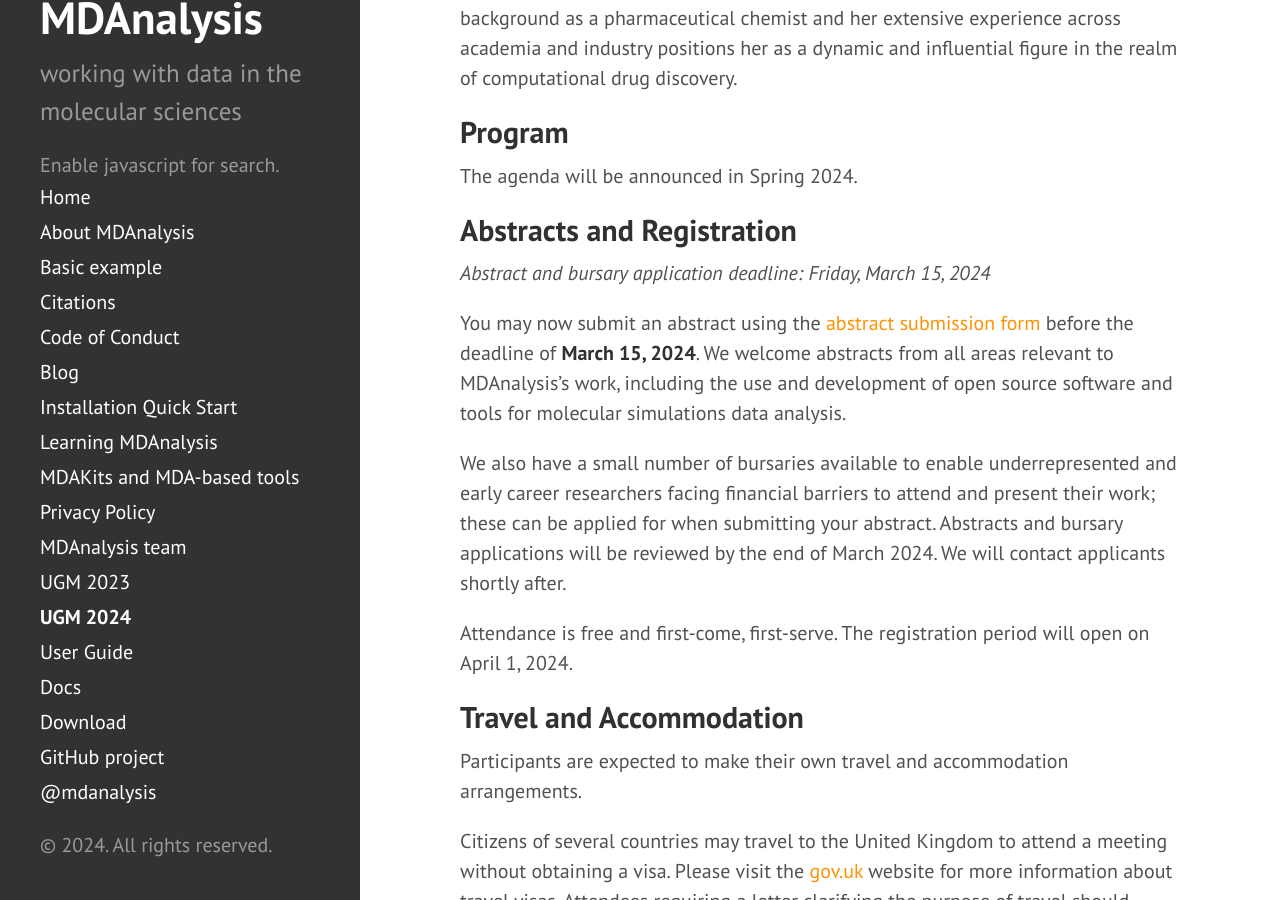
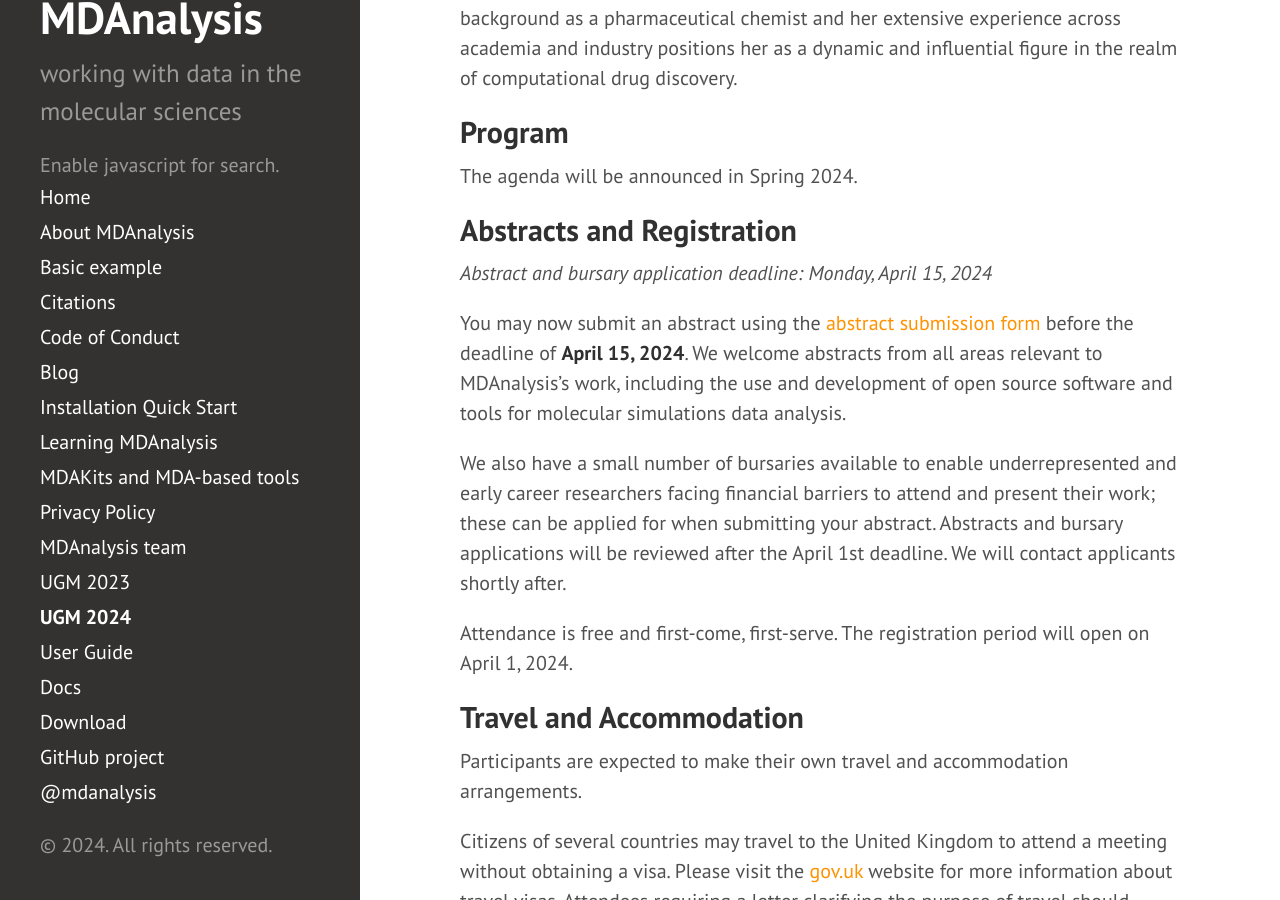
Before and after one commit to MDAnalysis/MDAnalysis.github.io, a Jekyll site: the page built from pages/ugm2024.md, in a window 1280 px wide and 900 px high, scrolled down 1762 px. Built offline with Jekyll 4.4.1, drawn with Linux system fonts in a browser that asks for light colours; comment, search, counter and statistics services are not loaded.

Commit message:
Announce UGM keynote speakers and abstract deadline extension (#369)
* Draft blog post for announcing keynote speakers and abstract deadline extension

* Italicize that extension applies for bursaries

* Add keynote speaker announcement cards

* Update abstract deadline extension on UGM event page

* Expand on alt text for images

* Change deadline to April 15

* Change abstract deadline to April 15

```diff
--- a/pages/ugm2024.md
+++ b/pages/ugm2024.md
@@ -38,11 +38,11 @@ Francesca is a computational chemist with over a decade expertise in target asse
 The agenda will be announced in Spring 2024.
 
 ## Abstracts and Registration
-*Abstract and bursary application deadline: Friday, March 15, 2024*
+*Abstract and bursary application deadline: Monday, April 15, 2024*
 
-You may now submit an abstract using the [abstract submission form](https://forms.gle/usXuZVeM1iZiTDZY8) before the deadline of **March 15, 2024**. We welcome abstracts from all areas relevant to MDAnalysis's work, including the use and development of open source software and tools for molecular simulations data analysis.
+You may now submit an abstract using the [abstract submission form](https://forms.gle/usXuZVeM1iZiTDZY8) before the deadline of **April 15, 2024**. We welcome abstracts from all areas relevant to MDAnalysis's work, including the use and development of open source software and tools for molecular simulations data analysis.
 
-We also have a small number of bursaries available to enable underrepresented and early career researchers facing financial barriers to attend and present their work; these can be applied for when submitting your abstract. Abstracts and bursary applications will be reviewed by the end of March 2024. We will contact applicants shortly after.
+We also have a small number of bursaries available to enable underrepresented and early career researchers facing financial barriers to attend and present their work; these can be applied for when submitting your abstract. Abstracts and bursary applications will be reviewed after the April 1st deadline. We will contact applicants shortly after.
 
 Attendance is free and first-come, first-serve. The registration period will open on April 1, 2024.
 
```
Also changed, not shown: _posts/2024-03-14-ugm2024-updates.md (added, +30 -0 lines), public/images/UGM 2024 Speaker Announcement Cards - Mey.png (added), public/images/UGM 2024 Speaker Announcement Cards - Stanzione.png (added).
